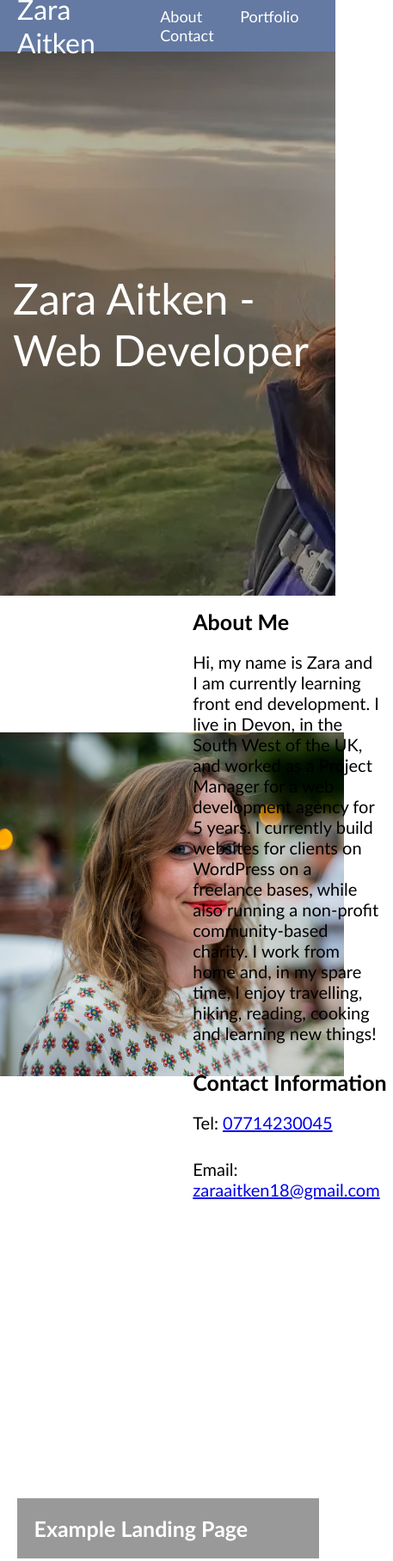
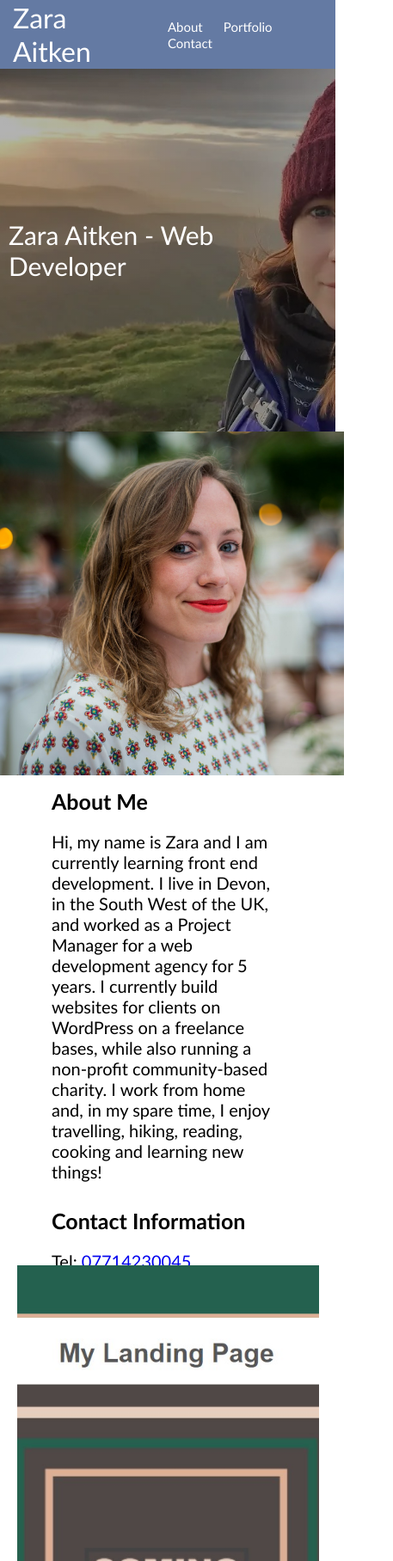
Before and after one commit to zaitken1/developer-profile, a plain HTML site: page index.html in a window 390 px wide. Shown: the top 1816 px of the page at 86% size, 457 px wide, since content can reach past the window. Drawn offline with Linux system fonts and the light colour scheme.

Commit message:
makes website responsive

```diff
--- a/assets/css/style.css
+++ b/assets/css/style.css
@@ -126,32 +126,36 @@ section button {
   display: grid;
   max-width: 100%;
   grid-area: portfolio-one;
-  background-image: url(../images/coding-four.jpg);
+  background-image: url(../images/landing-page.jpg);
   color: white;
   height: 500px;
-  background-position: center;
+  background-position: top;
   background-size: cover;
+  cursor: pointer;
 }
 
 .portfolio-two {
   display: grid;
-  align-self: stretch;
   max-width: 100%;
   grid-area: portfolio-two;
-  background-image: url(../images/coding-five.jpg);
+  background-image: url(../images/passport-for-living.jpg);
   color: white;
   height: 300px;
-  background-position: center;
+  background-position: top;
+  background-size: cover;
+  cursor: pointer;
 }
 
 .portfolio-three {
   display: grid;
   max-width: 100%;
   grid-area: portfolio-three;
-  background-image: url(../images/coding-six.jpg);
+  background-image: url(../images/artwave-west.jpg);
   color: white;
   height: 300px;
   background-position: center;
+  background-size: cover;
+  cursor: pointer;
 }
 
 .portfolio-h3 {
@@ -172,3 +176,68 @@ footer {
   align-items: center;
   color: white;
 }
+
+/*Media Queries*/
+@media screen and (max-width: 800px){
+
+  .portfolio-images {
+    display: grid;
+    grid-template-columns: 1fr;
+  }
+
+  .hero-image {
+    height: 50%;
+  }
+
+  .profile {
+    display: grid;
+    grid-template-columns: 1fr;
+    grid-template-rows: 1fr 1fr;
+    height: 950px;
+  }
+}
+
+@media screen and (max-width: 640px){
+
+  header {
+    display:flex;
+    flex-direction: row;
+    justify-content: space-between;
+    align-items: center;
+    height: 80px;
+    background-color: #647AA3;
+    color: #fff;
+  }
+
+  header h1, header nav {
+    margin: 15px;
+  }
+
+  header nav a {
+    text-decoration: none;
+    color: #fff;
+    margin: 10px;
+    font-size: 15px;
+  }
+
+  .hero-image {
+    background-image: linear-gradient(rgba(0, 0, 0, 0.3), rgba(0, 0, 0, 0.3)), url("../images/zara-aitken.png");
+    background-repeat: no-repeat;
+    height: 50%;
+    display: flex;
+    background-position: center;
+    background-repeat: no-repeat;
+    background-size: cover;
+  }
+
+  section h2 {
+    display: flex;
+    flex-direction: row;
+    justify-self: center;
+    align-self: center;
+    margin: 10px;
+    font-size: 30px;
+    font-weight: 100;
+  }
+
+}
--- a/index.html
+++ b/index.html
@@ -38,11 +38,11 @@
       </section>
       <section>
         <div id="portfolio" class="portfolio-images">
-          <div class="portfolio-one">
-            <h3 class="portfolio-h3">Example Landing Page</h3>
-          </div>
+            <div class="portfolio-one">
+              <h3 class="portfolio-h3">Example Landing Page</h3>
+            </div>
           <div class="portfolio-two">
-            <h3 class="portfolio-h3">Jake's Eatery</h3>
+            <h3 class="portfolio-h3">Passport for Living</h3>
           </div>
           <div class="portfolio-three">
             <h3 class="portfolio-h3">Artwave West</h3>
```
Also changed, not shown: assets/images/artwave-west.jpg (added), assets/images/landing-page.jpg (added), assets/images/passport-for-living.jpg (added).
